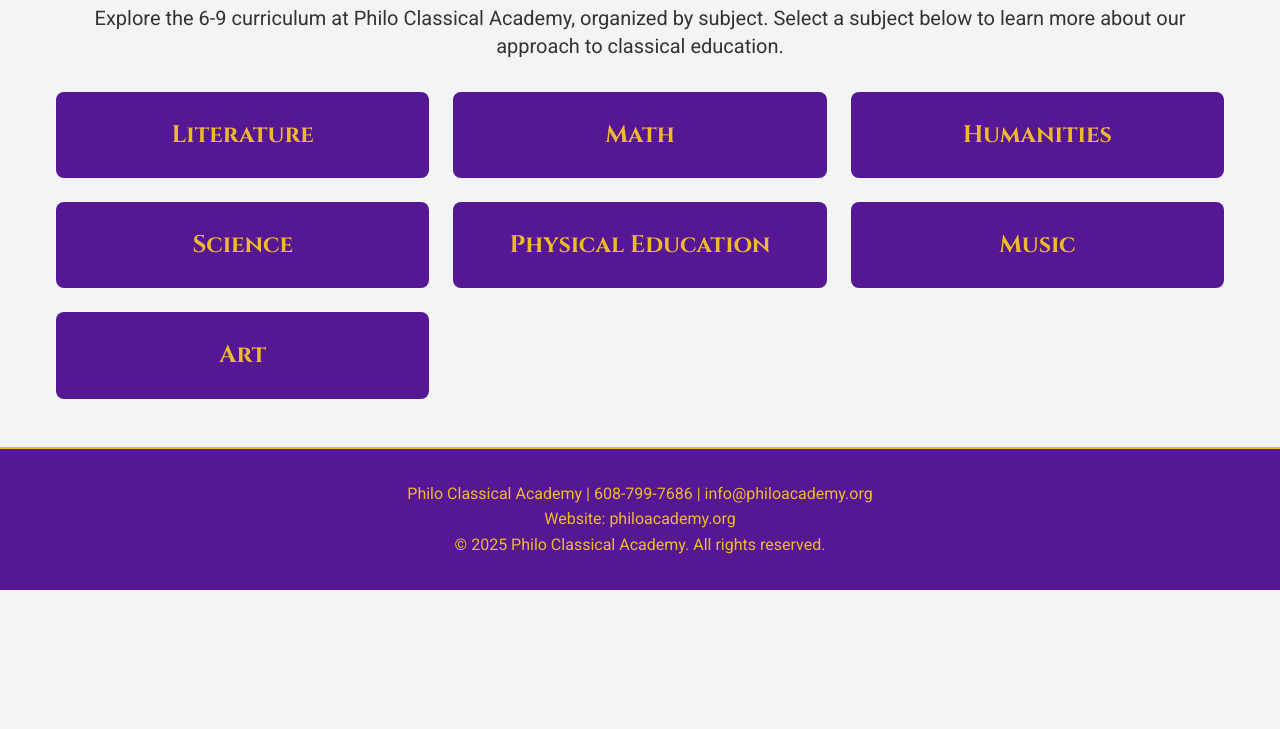
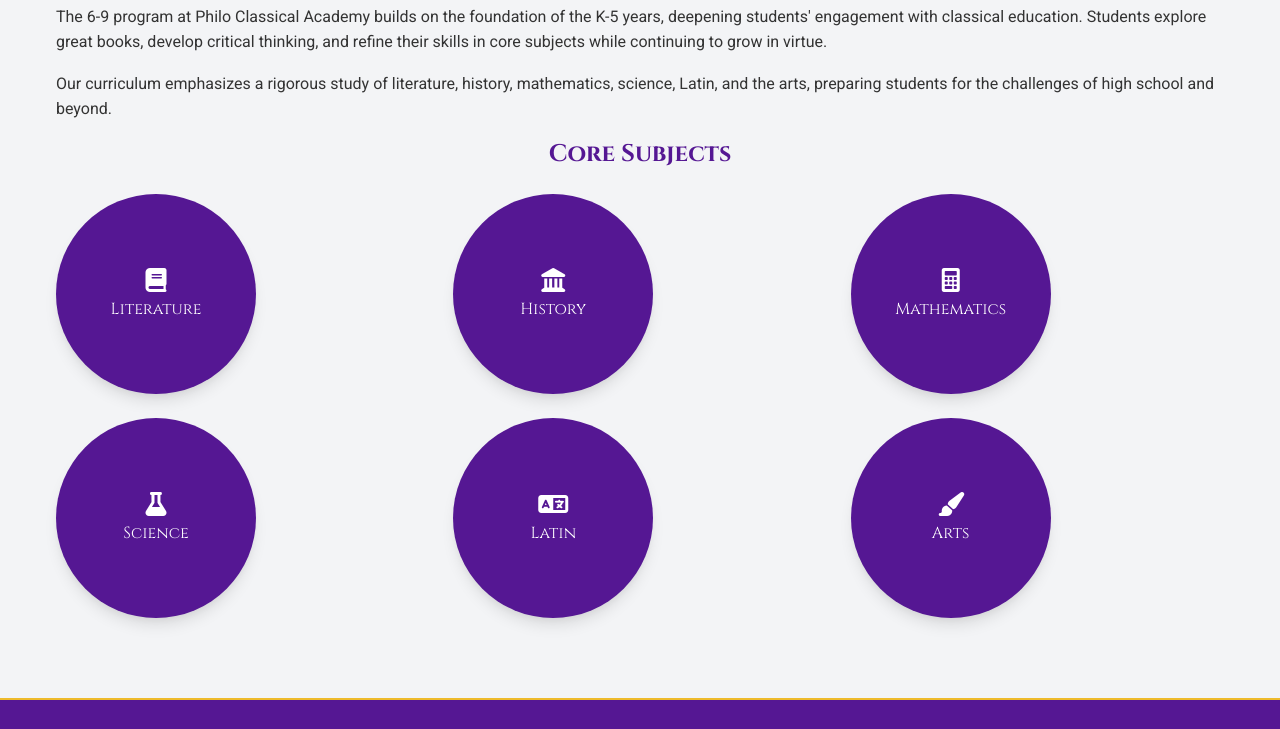
Before and after one commit to PhiloAcademy/Philo-Academy, a plain HTML site: page 6-9-program.html in a window 1280 px wide. Shown: the part 383-1112 px from the top of the page. Before the commit the page ends 973 px from the top, so only its background shows below. Drawn offline with nearby package versions, Linux system fonts and the light colour scheme; a web font is replaced by a local one.

Commit message:
Update 6-9-program.html

```diff
--- a/6-9-program.html
+++ b/6-9-program.html
@@ -3,13 +3,14 @@
 <head>
     <meta charset="UTF-8">
     <meta name="viewport" content="width=device-width, initial-scale=1.0">
-    <meta name="description" content="Explore the 6-9 curriculum at Philo Classical Academy, organized by subject.">
-    <meta name="keywords" content="Philo Classical Academy, 6-9 curriculum, classical education, Twin Cities">
+    <meta name="description" content="Discover the 6-9 program at Philo Classical Academy, focusing on classical education and great books for middle school students.">
+    <meta name="keywords" content="Philo Classical Academy, 6-9 program, classical education, great books, Twin Cities">
     <meta name="author" content="Philo Classical Academy">
-    <title>Philo Classical Academy | 6-9 Program</title>
+    <title>6-9 Program | Philo Classical Academy</title>
     <link rel="icon" type="image/png" href="favicon-32x32.png">
     <link rel="stylesheet" href="https://cdn.jsdelivr.net/npm/tailwindcss@2.2.19/dist/tailwind.min.css">
     <link href="https://fonts.googleapis.com/css2?family=Cinzel:wght@400;700&family=Playfair+Display:ital,wght@0,400;0,700;1,400&family=Roboto:wght@300;400;700&display=swap" rel="stylesheet">
+    <link rel="stylesheet" href="https://cdnjs.cloudflare.com/ajax/libs/font-awesome/6.0.0-beta3/css/all.min.css">
     <style>
         :root {
             --primary-color: rgb(85, 23, 147);
@@ -24,7 +25,7 @@
             background-color: var(--background-color);
             line-height: 1.6;
         }
-        h1, h2, h3, h4 {
+        h1, h2, h3 {
             font-family: 'Cinzel', serif;
             color: var(--primary-color);
         }
@@ -64,6 +65,9 @@
             z-index: 20;
             border-radius: 4px;
             box-shadow: 0 4px 8px rgba(0, 0, 0, 0.2);
+            position: absolute;
+            top: 100%;
+            left: 0;
         }
         @media (min-width: 768px) {
             .dropdown:hover .dropdown-menu,
@@ -156,31 +160,6 @@
         .container {
             max-width: 1200px;
         }
-        /* Subject Buttons */
-        .subject-grid {
-            display: grid;
-            grid-template-columns: 1fr;
-            gap: 1rem;
-            margin-top: 2rem;
-        }
-        .subject-button {
-            background-color: var(--primary-color);
-            color: var(--accent-color);
-            padding: 1rem;
-            border-radius: 8px;
-            text-align: center;
-            font-family: 'Cinzel', serif;
-            font-size: 1.25rem;
-            font-weight: 700;
-            transition: background-color 0.3s ease, transform 0.3s ease;
-        }
-        .subject-button:hover,
-        .subject-button:focus {
-            background-color: var(--accent-color);
-            color: var(--primary-color);
-            transform: scale(1.05);
-        }
-        /* Responsive Adjustments */
         @media (min-width: 768px) {
             .banner {
                 padding: 2rem 0;
@@ -227,14 +206,6 @@
             section h2 {
                 font-size: 2rem;
             }
-            .subject-grid {
-                grid-template-columns: repeat(3, 1fr);
-                gap: 1.5rem;
-            }
-            .subject-button {
-                font-size: 1.5rem;
-                padding: 1.5rem;
-            }
             .footer {
                 padding: 2rem 0;
             }
@@ -271,15 +242,39 @@
                 z-index: 1;
             }
         }
-        /* Accessibility */
         :focus {
             outline: 2px solid var(--accent-color);
             outline-offset: 2px;
         }
+        /* Subject Bubbles */
+        .subject-bubble {
+            width: 200px;
+            height: 200px;
+            display: flex;
+            flex-direction: column;
+            justify-content: center;
+            align-items: center;
+            text-align: center;
+            padding: 1rem;
+            background-color: var(--primary-color);
+        }
+        .subject-bubble i {
+            font-size: 1.5rem;
+            color: var(--tertiary-color);
+            margin-bottom: 0.5rem;
+        }
+        .subject-bubble h3 {
+            font-size: 1rem;
+            line-height: 1.2;
+            color: var(--tertiary-color);
+        }
+        .subject-bubble:hover {
+            transform: scale(1.05);
+            transition: transform 0.3s ease;
+        }
     </style>
 </head>
 <body class="bg-gray-100">
-    <!-- Header -->
     <header class="banner">
         <div class="container mx-auto flex flex-col md:flex-row items-center justify-between px-4">
             <div class="flex flex-col items-center md:flex-row">
@@ -296,32 +291,32 @@
         </div>
     </header>
     <div class="divider"></div>
-    <!-- Navigation -->
+
     <nav class="sub-banner">
         <div class="container mx-auto flex flex-col md:flex-row justify-center items-center px-4 space-y-4 md:space-y-0 md:space-x-8">
             <a href="index.html" class="nav-link">Home</a>
             <div class="dropdown relative">
                 <a href="index.html#about" class="nav-link">About Us</a>
                 <div class="dropdown-menu hidden">
-                    <a href="mission.html" target="_blank" class="block">Our Mission</a>
-                    <a href="history.html" target="_blank" class="block">History</a>
-                    <a href="faculty.html" target="_blank" class="block">Faculty/Staff</a>
+                    <a href="mission-vision.html" class="block">Our Mission</a>
+                    <a href="history.html" class="block">History</a>
+                    <a href="faculty.html" class="block">Faculty/Staff</a>
                 </div>
             </div>
             <div class="dropdown relative">
                 <a href="index.html#academics" class="nav-link">Academics</a>
                 <div class="dropdown-menu hidden">
-                    <a href="k5-program.html" target="_blank" class="block">K-5 Program</a>
-                    <a href="6-9-program.html" target="_blank" class="block">6-9 Program</a>
-                    <a href="10-12-program.html" target="_blank" class="block">10-12 Program</a>
+                    <a href="k5-program.html" class="block">K-5 Program</a>
+                    <a href="6-9-program.html" class="block">6-9 Program</a>
+                    <a href="10-12-program.html" class="block">10-12 Program</a>
                 </div>
             </div>
             <div class="dropdown relative">
                 <a href="index.html#admissions" class="nav-link">Admissions</a>
                 <div class="dropdown-menu hidden">
-                    <a href="process.html" target="_blank" class="block">Process</a>
-                    <a href="tuition.html" target="_blank" class="block">Tuition</a>
-                    <a href="financial-aid.html" target="_blank" class="block">Financial Aid</a>
+                    <a href="process.html" class="block">Process</a>
+                    <a href="tuition.html" class="block">Tuition</a>
+                    <a href="financial-aid.html" class="block">Financial Aid</a>
                 </div>
             </div>
             <a href="index.html#news" class="nav-link">News</a>
@@ -329,26 +324,42 @@
         </div>
     </nav>
 
-    <!-- Main Content -->
     <main>
         <section class="container mx-auto px-4">
-            <h2 class="text-3xl md:text-4xl font-bold text-center mb-6">6-9 Program Curriculum</h2>
-            <p class="text-lg md:text-xl text-center mb-8">Explore the 6-9 curriculum at Philo Classical Academy, organized by subject. Select a subject below to learn more about our approach to classical education.</p>
+            <h2 class="text-3xl md:text-4xl font-bold text-center mb-6">6-9 Program</h2>
+            <p class="mb-4">The 6-9 program at Philo Classical Academy builds on the foundation of the K-5 years, deepening students' engagement with classical education. Students explore great books, develop critical thinking, and refine their skills in core subjects while continuing to grow in virtue.</p>
+            <p class="mb-4">Our curriculum emphasizes a rigorous study of literature, history, mathematics, science, Latin, and the arts, preparing students for the challenges of high school and beyond.</p>
 
-            <!-- Subject Buttons -->
-            <div class="subject-grid">
-                <a href="literature6-9.html" class="subject-button">Literature</a>
-                <a href="math6-9.html" class="subject-button">Math</a>
-                <a href="humanities6-9.html" class="subject-button">Humanities</a>
-                <a href="science6-9.html" class="subject-button">Science</a>
-                <a href="physical-education6-9.html" class="subject-button">Physical Education</a>
-                <a href="music6-9.html" class="subject-button">Music</a>
-                <a href="art6-9.html" class="subject-button">Art</a>
+            <h3 class="text-2xl font-bold text-center mb-6">Core Subjects</h3>
+            <div class="grid grid-cols-3 gap-6 mb-8">
+                <a href="literature6-9.html" class="subject-bubble flex flex-col items-center p-6 rounded-full shadow-lg hover:shadow-xl transition-shadow duration-300">
+                    <i class="fas fa-book mb-2"></i>
+                    <h3>Literature</h3>
+                </a>
+                <div class="subject-bubble flex flex-col items-center p-6 rounded-full shadow-lg hover:shadow-xl transition-shadow duration-300">
+                    <i class="fas fa-landmark mb-2"></i>
+                    <h3>History</h3>
+                </div>
+                <div class="subject-bubble flex flex-col items-center p-6 rounded-full shadow-lg hover:shadow-xl transition-shadow duration-300">
+                    <i class="fas fa-calculator mb-2"></i>
+                    <h3>Mathematics</h3>
+                </div>
+                <div class="subject-bubble flex flex-col items-center p-6 rounded-full shadow-lg hover:shadow-xl transition-shadow duration-300">
+                    <i class="fas fa-flask mb-2"></i>
+                    <h3>Science</h3>
+                </div>
+                <div class="subject-bubble flex flex-col items-center p-6 rounded-full shadow-lg hover:shadow-xl transition-shadow duration-300">
+                    <i class="fas fa-language mb-2"></i>
+                    <h3>Latin</h3>
+                </div>
+                <div class="subject-bubble flex flex-col items-center p-6 rounded-full shadow-lg hover:shadow-xl transition-shadow duration-300">
+                    <i class="fas fa-paint-brush mb-2"></i>
+                    <h3>Arts</h3>
+                </div>
             </div>
         </section>
     </main>
 
-    <!-- Footer -->
     <div class="footer-divider"></div>
     <footer class="footer">
         <p>Philo Classical Academy | 608-799-7686 | info@philoacademy.org</p>
```
